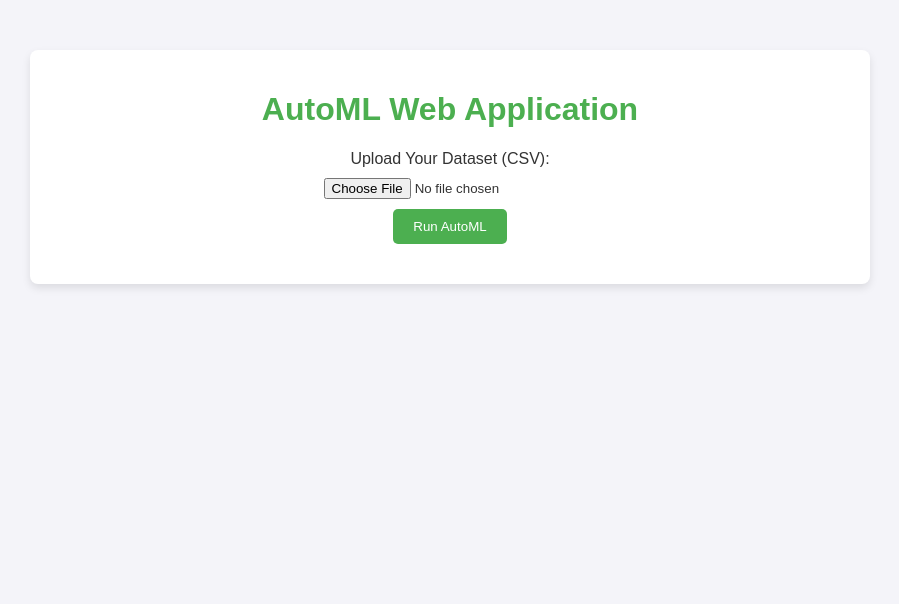
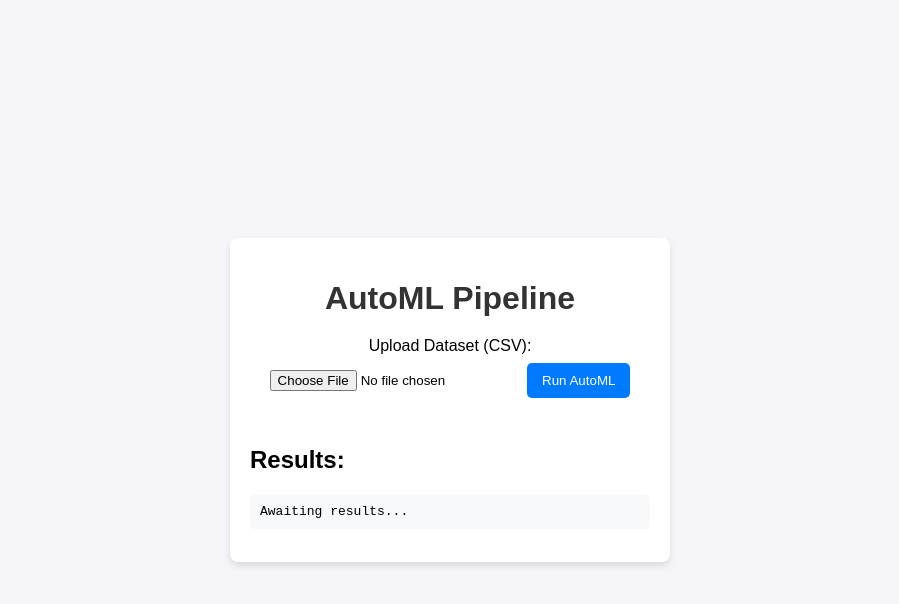
Before and after one commit to Atom11623/wepapp, a plain HTML site: page index.html in a window 1280 px wide. Shown: the whole page, without its empty margins (190-1089 px from the left). Drawn offline with Linux system fonts and the light colour scheme.

Commit message:
Update index.html

```diff
--- a/index.html
+++ b/index.html
@@ -3,105 +3,104 @@
 <head>
     <meta charset="UTF-8">
     <meta name="viewport" content="width=device-width, initial-scale=1.0">
-    <title>AutoML Web App</title>
+    <title>AutoML Deployment</title>
     <style>
         body {
             font-family: Arial, sans-serif;
             margin: 0;
             padding: 0;
+            display: flex;
+            justify-content: center;
+            align-items: center;
+            height: 100vh;
             background-color: #f4f4f9;
+        }
+        .container {
+            background: white;
+            padding: 20px;
+            border-radius: 8px;
+            box-shadow: 0 4px 6px rgba(0, 0, 0, 0.1);
+            text-align: center;
+            width: 400px;
+        }
+        h1 {
+            margin-bottom: 20px;
             color: #333;
         }
-        .container {
-            max-width: 800px;
-            margin: 50px auto;
-            padding: 20px;
-            background: white;
-            border-radius: 8px;
-            box-shadow: 0 4px 8px rgba(0, 0, 0, 0.1);
-        }
-        h1 {
-            text-align: center;
-            color: #4CAF50;
-        }
-        form {
-            margin-top: 20px;
-            display: flex;
-            flex-direction: column;
-            align-items: center;
-        }
         input[type="file"] {
-            margin: 10px 0;
+            margin: 15px 0;
         }
         button {
-            background-color: #4CAF50;
+            background-color: #007bff;
             color: white;
             border: none;
-            padding: 10px 20px;
+            padding: 10px 15px;
+            border-radius: 5px;
             cursor: pointer;
-            border-radius: 5px;
         }
         button:hover {
-            background-color: #45a049;
+            background-color: #0056b3;
         }
-        #output {
+        #results {
             margin-top: 20px;
-            word-wrap: break-word;
+            text-align: left;
+            max-height: 200px;
+            overflow-y: auto;
+        }
+        pre {
+            background: #f8f9fa;
+            padding: 10px;
+            border-radius: 4px;
         }
     </style>
 </head>
 <body>
     <div class="container">
-        <h1>AutoML Web Application</h1>
-        <form id="uploadForm" enctype="multipart/form-data">
-            <label for="fileInput">Upload Your Dataset (CSV):</label>
-            <input type="file" id="fileInput" accept=".csv" required />
+        <h1>AutoML Pipeline</h1>
+        <form id="uploadForm">
+            <label for="fileInput">Upload Dataset (CSV):</label>
+            <input type="file" id="fileInput" name="file" accept=".csv" required>
             <button type="submit">Run AutoML</button>
         </form>
-        <div id="output"></div>
+
+        <div id="results">
+            <h2>Results:</h2>
+            <pre id="output">Awaiting results...</pre>
+        </div>
     </div>
 
     <script>
-        document.getElementById('uploadForm').addEventListener('submit', async (event) => {
-            event.preventDefault();
+        document.getElementById('uploadForm').addEventListener('submit', async (e) => {
+            e.preventDefault();
 
             const fileInput = document.getElementById('fileInput');
             const file = fileInput.files[0];
 
             if (!file) {
-                alert('Please upload a file.');
+                alert('Please upload a CSV file.');
                 return;
             }
 
             const formData = new FormData();
             formData.append('file', file);
 
-            const outputDiv = document.getElementById('output');
-            outputDiv.innerHTML = '<p>Processing your dataset, please wait...</p>';
+            const output = document.getElementById('output');
+            output.textContent = 'Running AutoML...';
 
             try {
-                const response = await fetch('http://127.0.0.1:8000/upload/', {
+                const response = await fetch('/run-automl', {
                     method: 'POST',
                     body: formData
                 });
 
                 if (!response.ok) {
-                    throw new Error(`HTTP error! Status: ${response.status}`);
+                    throw new Error('Failed to run AutoML pipeline.');
                 }
 
                 const result = await response.json();
-
-                let html = '<h3>AutoML Results</h3>';
-                html += '<h4>Random Forest Metrics:</h4>';
-                html += `<pre>${JSON.stringify(result.rf_metrics, null, 2)}</pre>`;
-                html += '<h4>XGBoost Metrics:</h4>';
-                html += `<pre>${JSON.stringify(result.xgb_metrics, null, 2)}</pre>`;
-                html += '<h4>PyCaret Leaderboard:</h4>';
-                html += `<pre>${JSON.stringify(result.pycaret_leaderboard, null, 2)}</pre>`;
-                html += `<h4>PyCaret Best Model:</h4><p>${result.pycaret_best_model}</p>`;
-                outputDiv.innerHTML = html;
+                output.textContent = JSON.stringify(result, null, 2);
             } catch (error) {
-                outputDiv.innerHTML = `<p style="color: red;">Error: ${error.message}</p>`;
+                output.textContent = `Error: ${error.message}`;
             }
         });
     </script>
```
